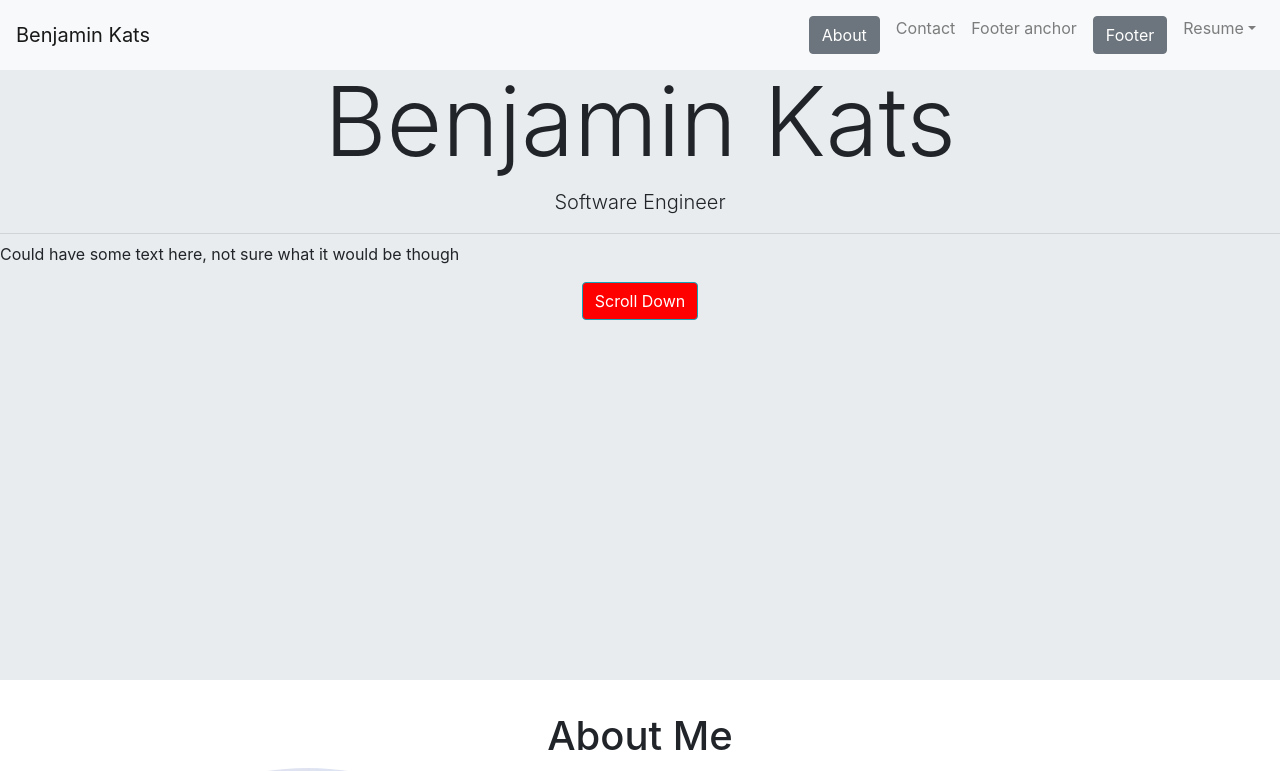
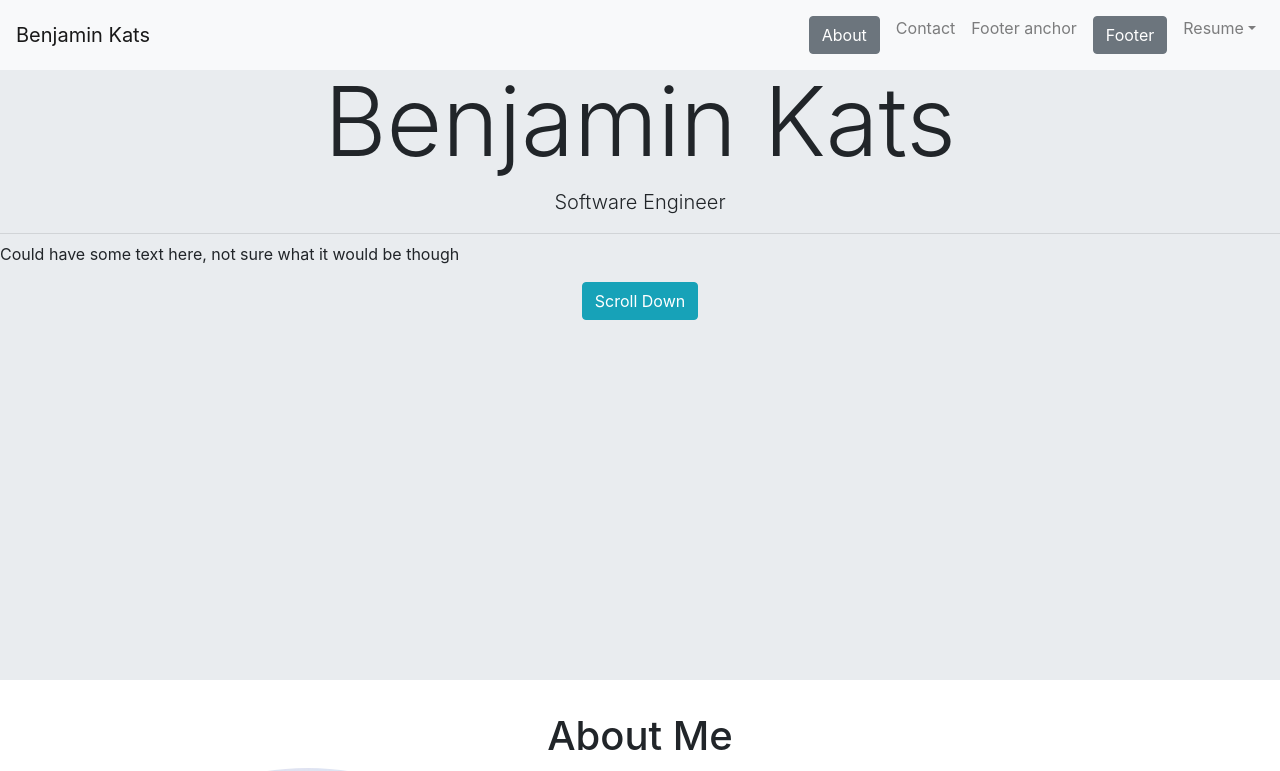
Before and after one commit to BenKats/resume-website, a React (Create React App) app: page / in a window 1280 px wide. Shown: the top 771 px of the page. Built offline with nearby package versions, Linux system fonts and the light colour scheme.

Commit message:
Linted code

```diff
--- a/src/About.js
+++ b/src/About.js
@@ -27,8 +27,6 @@ function About(props) {
                     </Col>
                 </Row>
             </Container>
-            {/* <img src={profile}></img> */}
-            {/* <img src={(require = 'https://imgur.com/v2811dh')}></img> */}
         </div>
     );
 }
--- a/src/App.js
+++ b/src/App.js
@@ -11,12 +11,12 @@ import Menu from './Menu';
 
 import styled from 'styled-components';
 
-const Button2 = styled(Button)`
-    background-color: red !important;
-    &:hover {
-        color: blue;
-    }
-`;
+// const Button2 = styled(Button)`
+//     background-color: red !important;
+//     &:hover {
+//         color: blue;
+//     }
+// `;
 
 const Div = styled.div`
     scroll-behavior: smooth;
@@ -39,7 +39,7 @@ class App extends Component {
                             smooth={true}
                             duration={300}
                             offset={-55}>
-                            <Button2 color='info'>Scroll Down</Button2>
+                            <Button color='info'>Scroll Down</Button>
                         </Link>
                     </p>
                 </Jumbotron>
--- a/src/Contact.js
+++ b/src/Contact.js
@@ -1,8 +1,9 @@
 import React from 'react';
+import { Form, Button } from 'react-bootstrap';
 
 function Contact(props) {
     return (
-        <div id={props.id}>
+        <div className='d-flex-column ' id={props.id}>
             <h1>I Am The Contact</h1>
         </div>
     );
```
